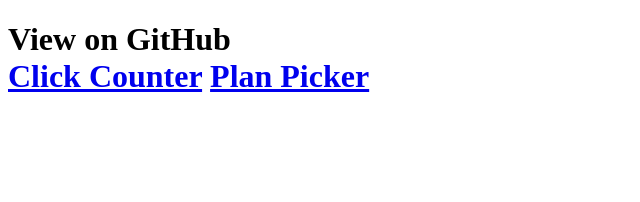
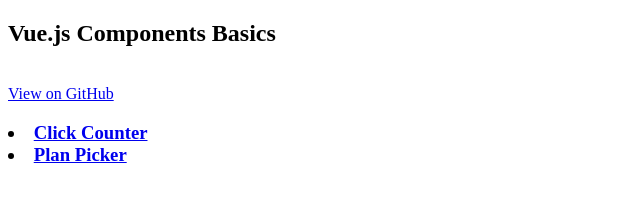
Before and after one commit to ULL-ESIT-DMSI-1920/vue-component-basics-laura-manzini-alu0101531700, a plain HTML site: page index.html in a window 1280 px wide. Shown: the whole page, without its empty margins (0-640 px from the left). Drawn offline with Linux system fonts and the light colour scheme.

Commit message:
reversed

```diff
--- a/index.html
+++ b/index.html
@@ -6,12 +6,16 @@
         <title>Page Redirection</title>
     </head>
     <body>
-        <h1 href="https://github.com/ULL-ESIT-DMSI-1920/vue-component-basics-laura-manzini-alu0101531700/tree/main" class="btn">
-            View on GitHub
-            <div>
-                <a href="./click-counter/index.html">Click Counter</a>
-                <a href="./plan-picker/index.html" >Plan Picker</a>
-            </div>
-        </h1>
+        <section class="page-header">
+            <h1 class="project-name">Vue.js Components Basics</h1>
+            <br>
+            <a href="https://github.com/ULL-ESIT-DMSI-1920/vue-component-basics-laura-manzini-alu0101531700/tree/gh-pages">View on GitHub</a>
+        </section>
+        <section class="main-content">
+            <h3>
+                <li><a href="./click-counter/">Click Counter</a></li>
+                <li><a href="./plan-picker/">Plan Picker</a></li>
+            </h3>
+        </section>
     </body>
 </html>
```
